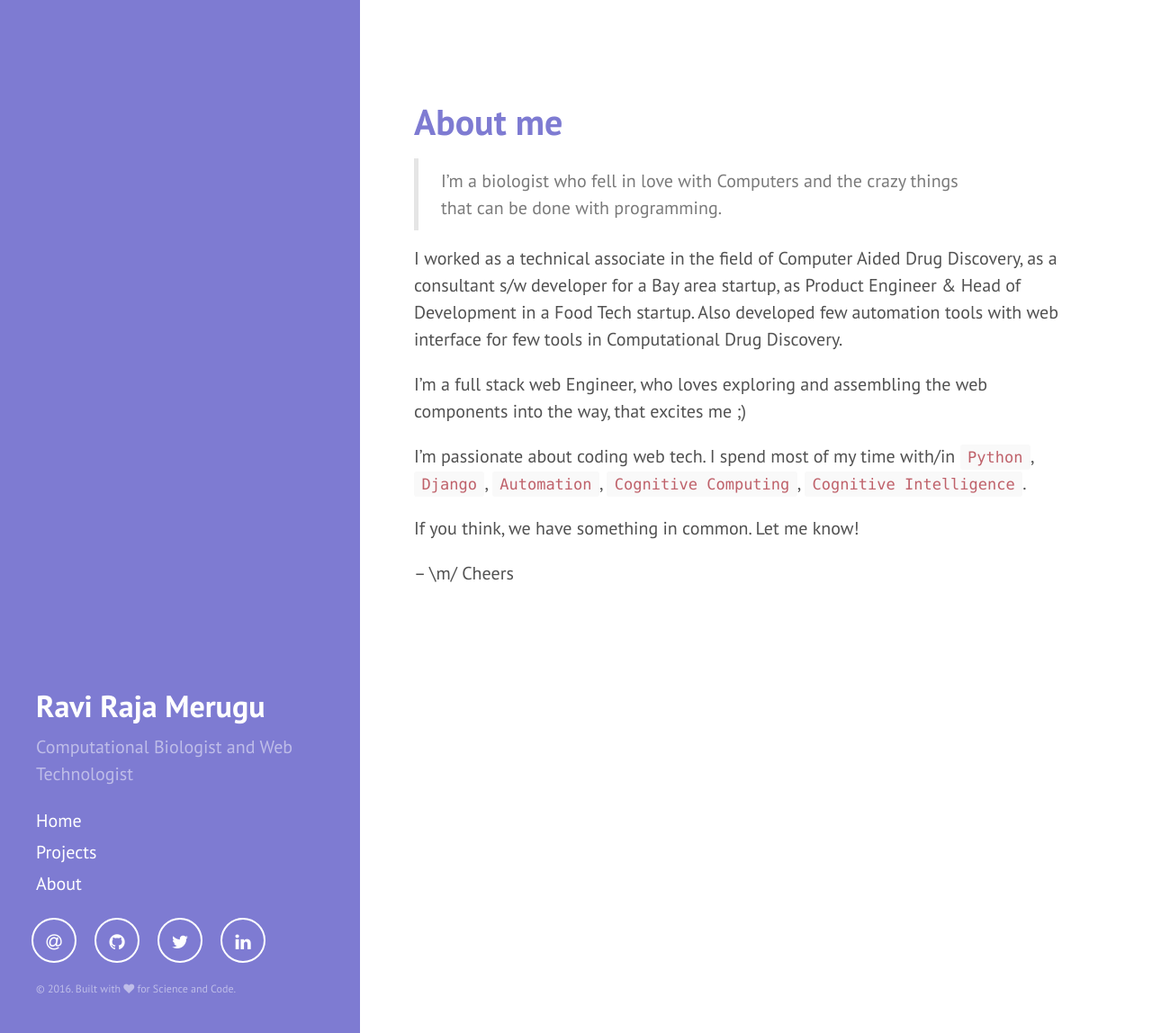
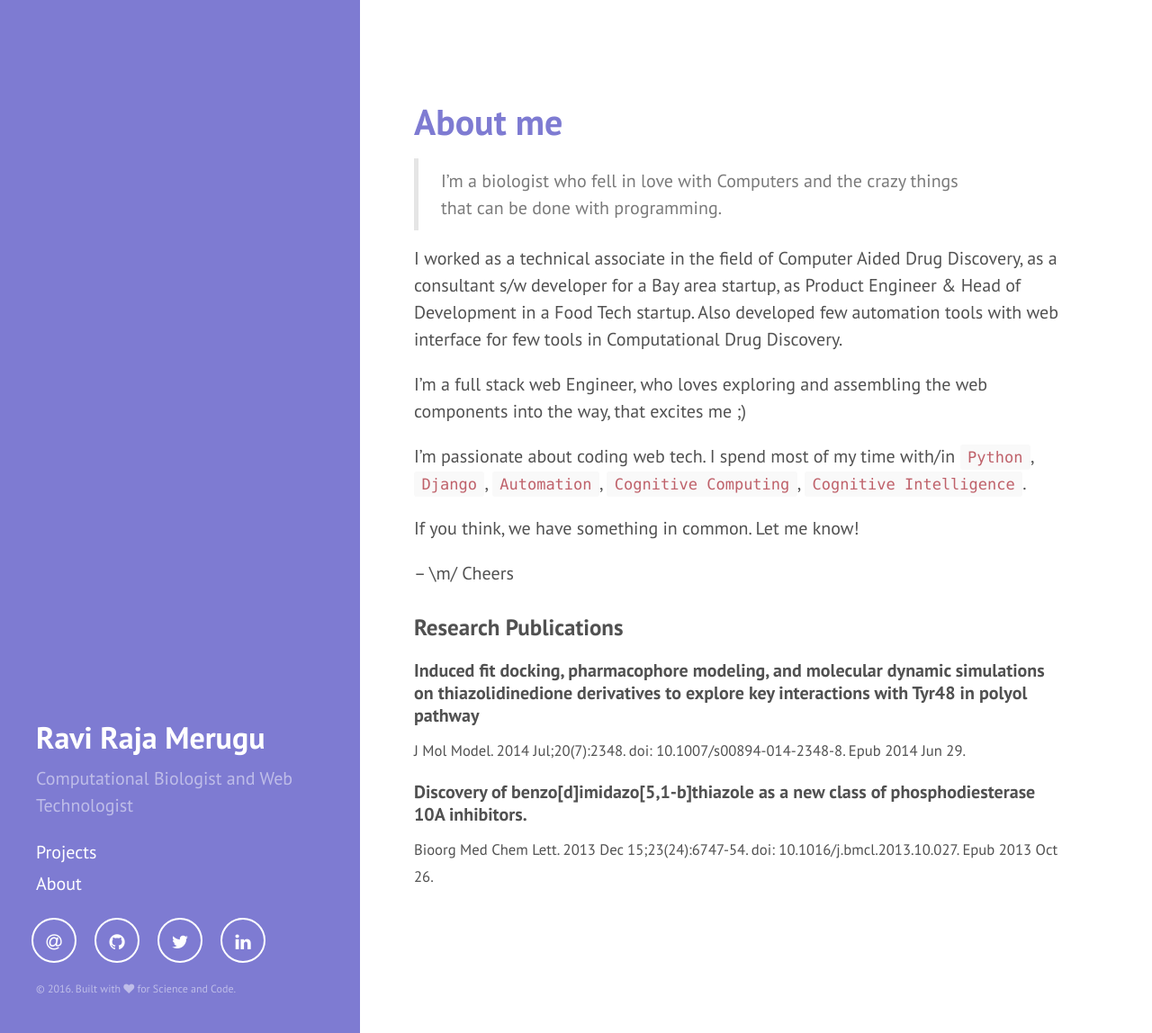
Before and after one commit to rrmerugu/rrmerugu.github.io, a Jekyll site: the page built from about.md, in a window 1280 px wide and 1148 px high. Shown: the whole window at 90% size. Built offline with Jekyll 4.4.1, drawn with Linux system fonts in a browser that asks for light colours; nearby versions of some CDN libraries.

Commit message:
Added research publications to about page.

```diff
--- a/_includes/sidebar.html
+++ b/_includes/sidebar.html
@@ -30,7 +30,7 @@
 
       {% endcomment %}
 
-      <a class="sidebar-nav-item" href="/">Home</a>
+      <!-- <a class="sidebar-nav-item" href="/">Home</a> -->
       <a class="sidebar-nav-item" href="/projects/">Projects</a>
       <a class="sidebar-nav-item" href="/about/">About</a>
 
--- a/about.md
+++ b/about.md
@@ -20,3 +20,11 @@ I'm passionate about coding web tech. I spend most of my time with/in
 If you think, we have something in common. Let me know!
 
 -- \m/ Cheers
+
+### Research Publications
+
+#### Induced fit docking, pharmacophore modeling, and molecular dynamic simulations on thiazolidinedione derivatives to explore key interactions with Tyr48 in polyol pathway
+<small>J Mol Model. 2014 Jul;20(7):2348. doi: 10.1007/s00894-014-2348-8. Epub 2014 Jun 29.</small>
+
+#### Discovery of benzo[d]imidazo[5,1-b]thiazole as a new class of phosphodiesterase 10A inhibitors.
+<small>Bioorg Med Chem Lett. 2013 Dec 15;23(24):6747-54. doi: 10.1016/j.bmcl.2013.10.027. Epub 2013 Oct 26.</small>
```
Also changed, not shown: 6 other files.
